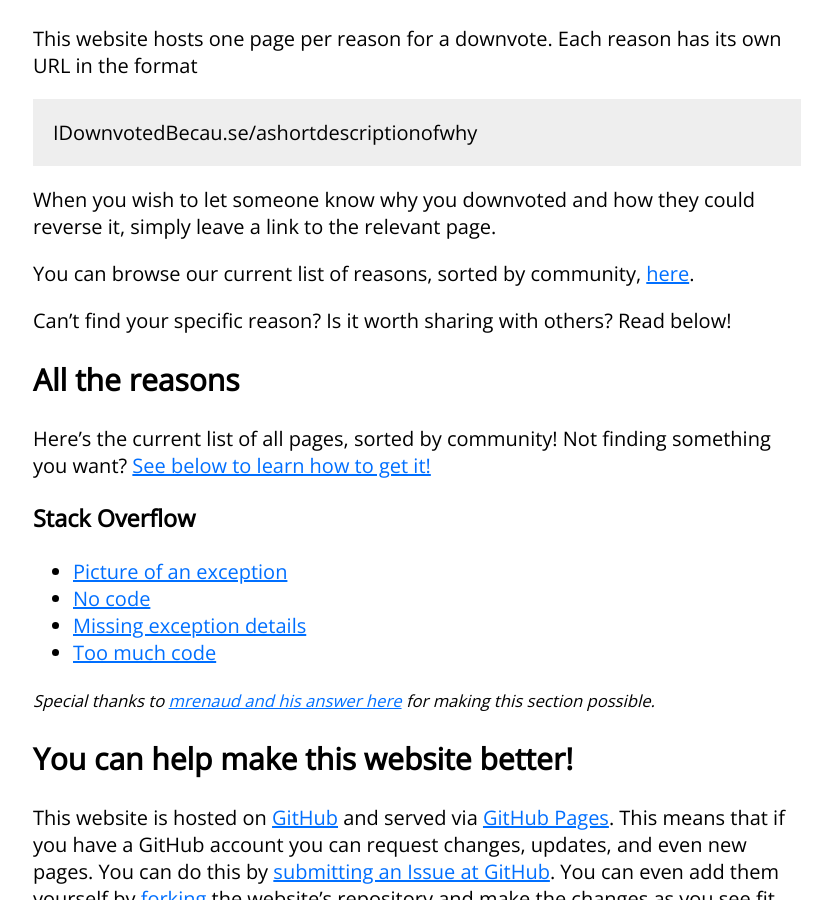
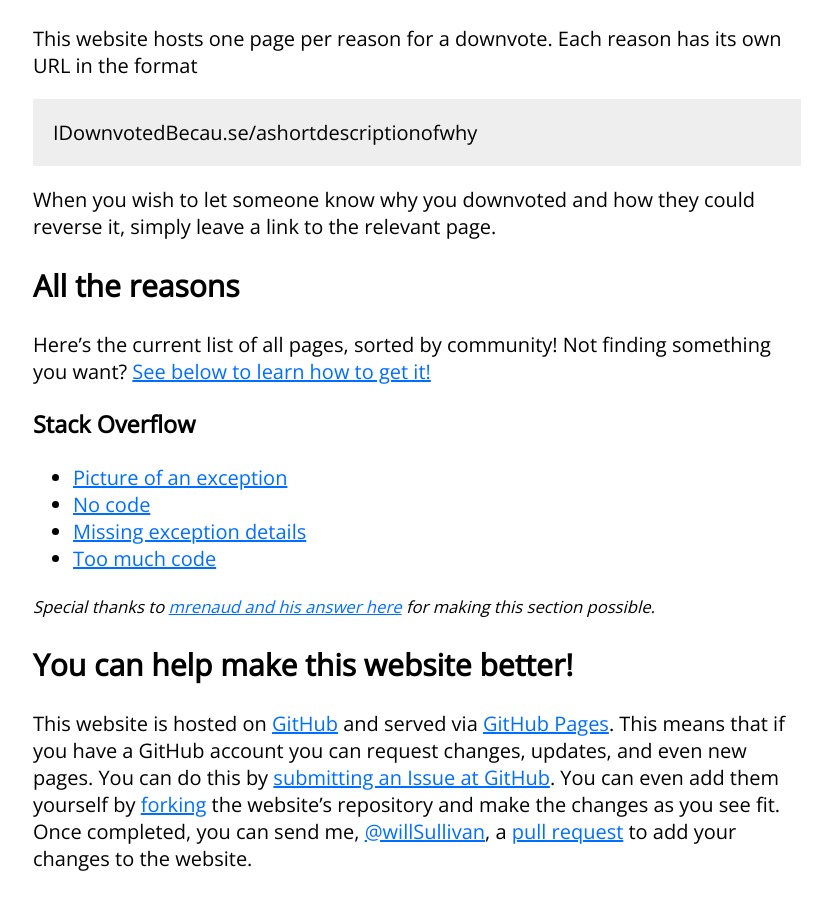
Before and after one commit to WillSullivan/idownvotedbecause, a Jekyll site: the page built from index.md, in a window 1280 px wide and 900 px high, scrolled down 679 px. Shown: the whole window, without its empty margins (223-1055 px from the left). Built offline with Jekyll 4.4.1, drawn with Linux system fonts in a browser that asks for light colours; comment, search, counter and statistics services are not loaded.

Commit message:
bad link, repeated message

```diff
--- a/index.md
+++ b/index.md
@@ -20,10 +20,6 @@ This website hosts one page per reason for a downvote. Each reason has its own U
 
 When you wish to let someone know why you downvoted and how they could reverse it, simply leave a link to the relevant page.
 
-You can browse our current list of reasons, sorted by community, [here](/allreasons/).
-
-Can't find your specific reason? Is it worth sharing with others? Read below!
-
 ## All the reasons
 Here's the current list of all pages, sorted by community!  Not finding something you want? [See below to learn how to get it!](#call-to-action)
 
```
